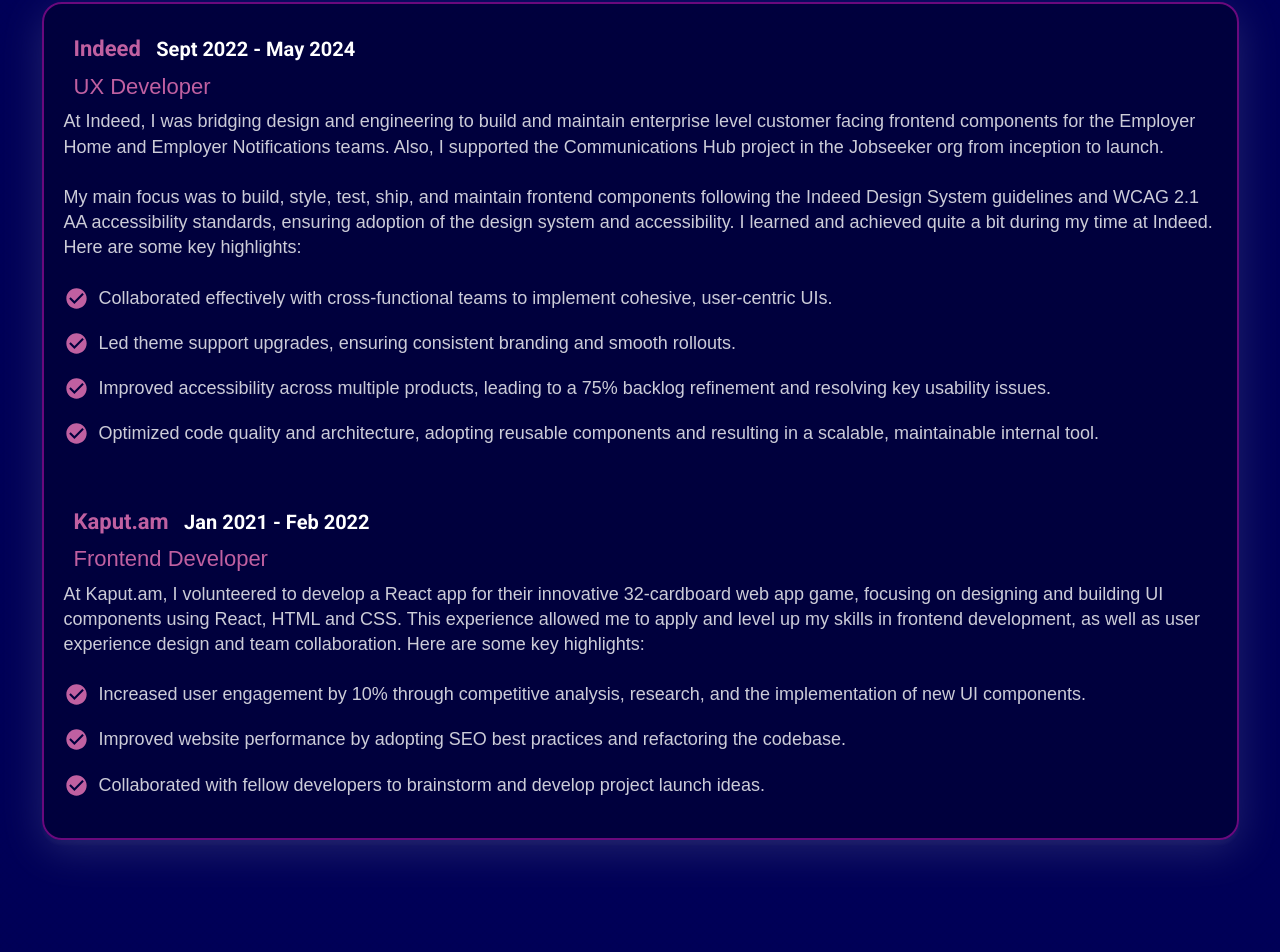
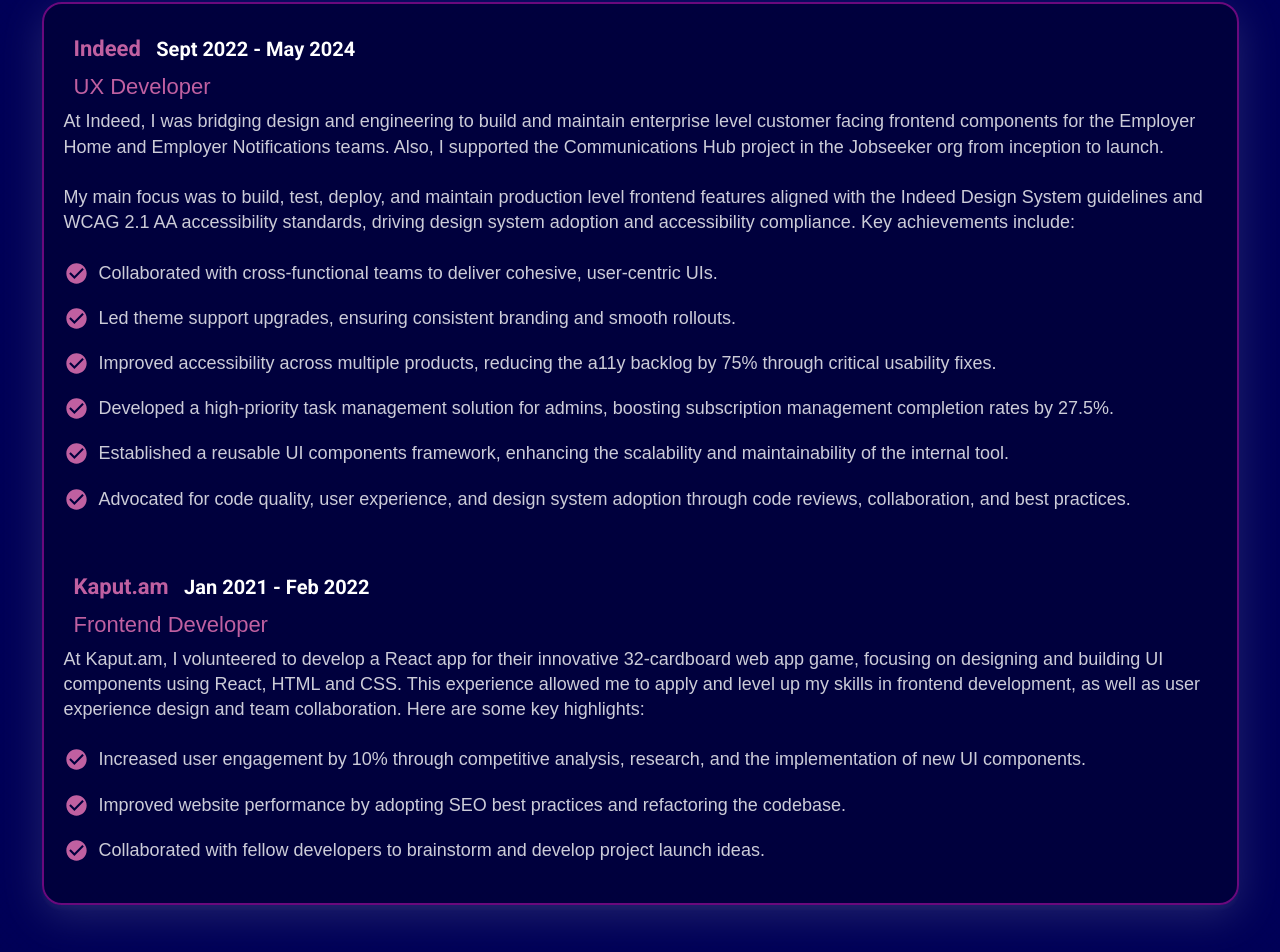
Before and after one commit to Anna02F/My-portfolio-website, a React (Create React App) app: page / in a window 1280 px wide. Shown: the part 2064-3016 px from the top of the page. Built offline with nearby package versions, Linux system fonts and the light colour scheme.

Commit message:
Update content and resume

```diff
--- a/src/components/experience/Experience.jsx
+++ b/src/components/experience/Experience.jsx
@@ -32,12 +32,11 @@
               </p>
               <br />
               <p>
-                My main focus was to build, style, test, ship, and maintain
-                frontend components following the Indeed Design System
-                guidelines and WCAG 2.1 AA accessibility standards, ensuring
-                adoption of the design system and accessibility. I learned and
-                achieved quite a bit during my time at Indeed. Here are some key
-                highlights:
+                My main focus was to build, test, deploy, and maintain
+                production level frontend features aligned with the Indeed
+                Design System guidelines and WCAG 2.1 AA accessibility
+                standards, driving design system adoption and accessibility
+                compliance. Key achievements include:
               </p>
               <br />
               <ul>
--- a/src/components/header/CTALinks.jsx
+++ b/src/components/header/CTALinks.jsx
@@ -1,6 +1,6 @@
 import React from "react";
 
-import CV from "../../assets/Anna_Aghajanyan_Resume_Frontend_Engineer.pdf";
+import CV from "../../assets/Anna_Aghajanyan_Resume_Frontend.pdf";
 
 const CTALinks = () => {
   return (
--- a/src/constants.js
+++ b/src/constants.js
@@ -7,10 +7,12 @@
 import ImgFAQ from "./assets/portfolio/faq.png";
 
 export const INDEED_ACHIEVEMENTS = [
-  "Collaborated effectively with cross-functional teams to implement cohesive, user-centric UIs.",
+  "Collaborated with cross-functional teams to deliver cohesive, user-centric UIs.",
   "Led theme support upgrades, ensuring consistent branding and smooth rollouts.",
-  "Improved accessibility across multiple products, leading to a 75% backlog refinement and resolving key usability issues.",
-  "Optimized code quality and architecture, adopting reusable components and resulting in a scalable, maintainable internal tool.",
+  "Improved accessibility across multiple products, reducing the a11y backlog by 75% through critical usability fixes.",
+  "Developed a high-priority task management solution for admins, boosting subscription management completion rates by 27.5%.",
+  "Established a reusable UI components framework, enhancing the scalability and maintainability of the internal tool.",
+  "Advocated for code quality, user experience, and design system adoption through code reviews, collaboration, and best practices.",
 ];
 
 export const KAPUT_AM_ACHIEVEMENTS = [
```
Also changed, not shown: 1 other file (tests, documents, lock files or other folders).
